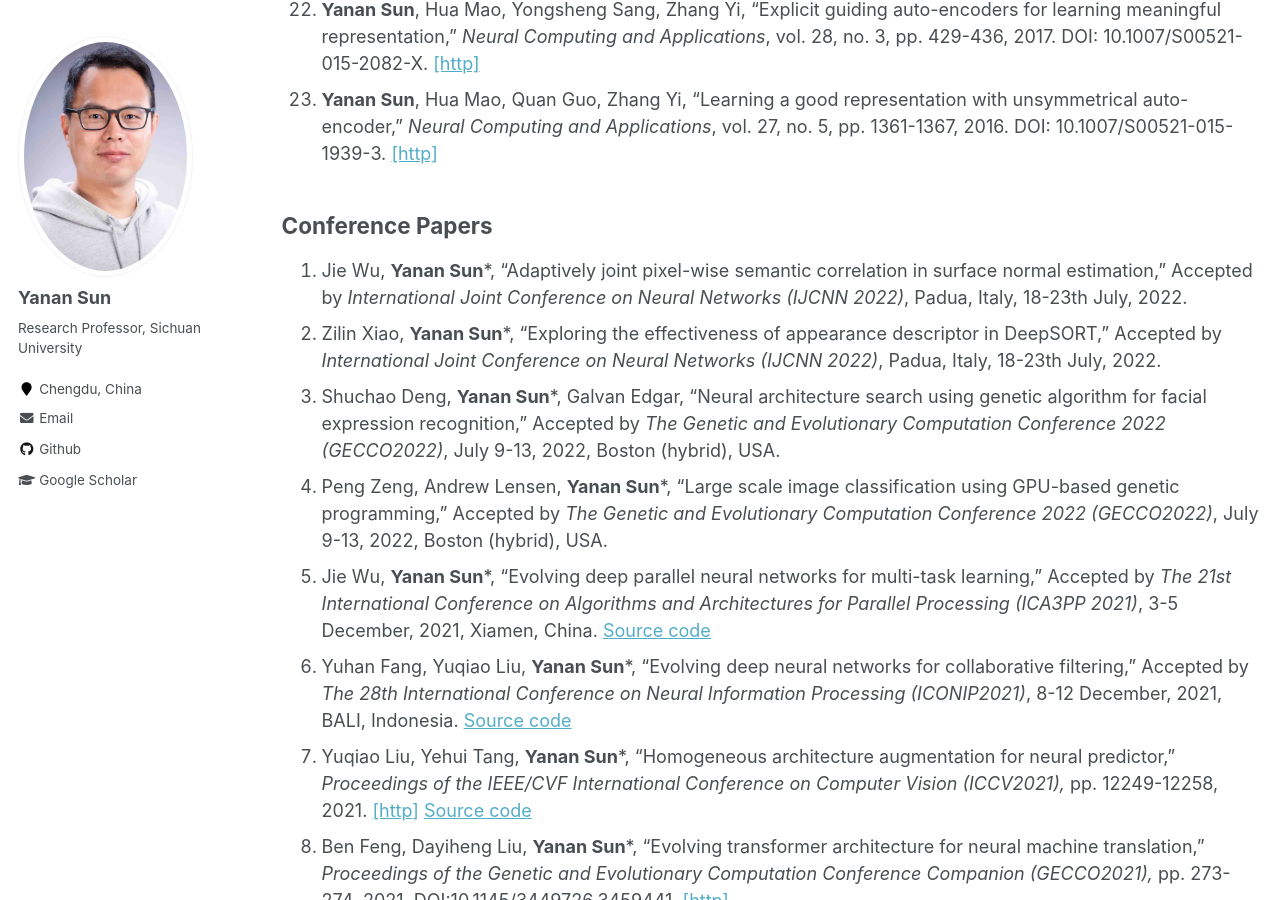
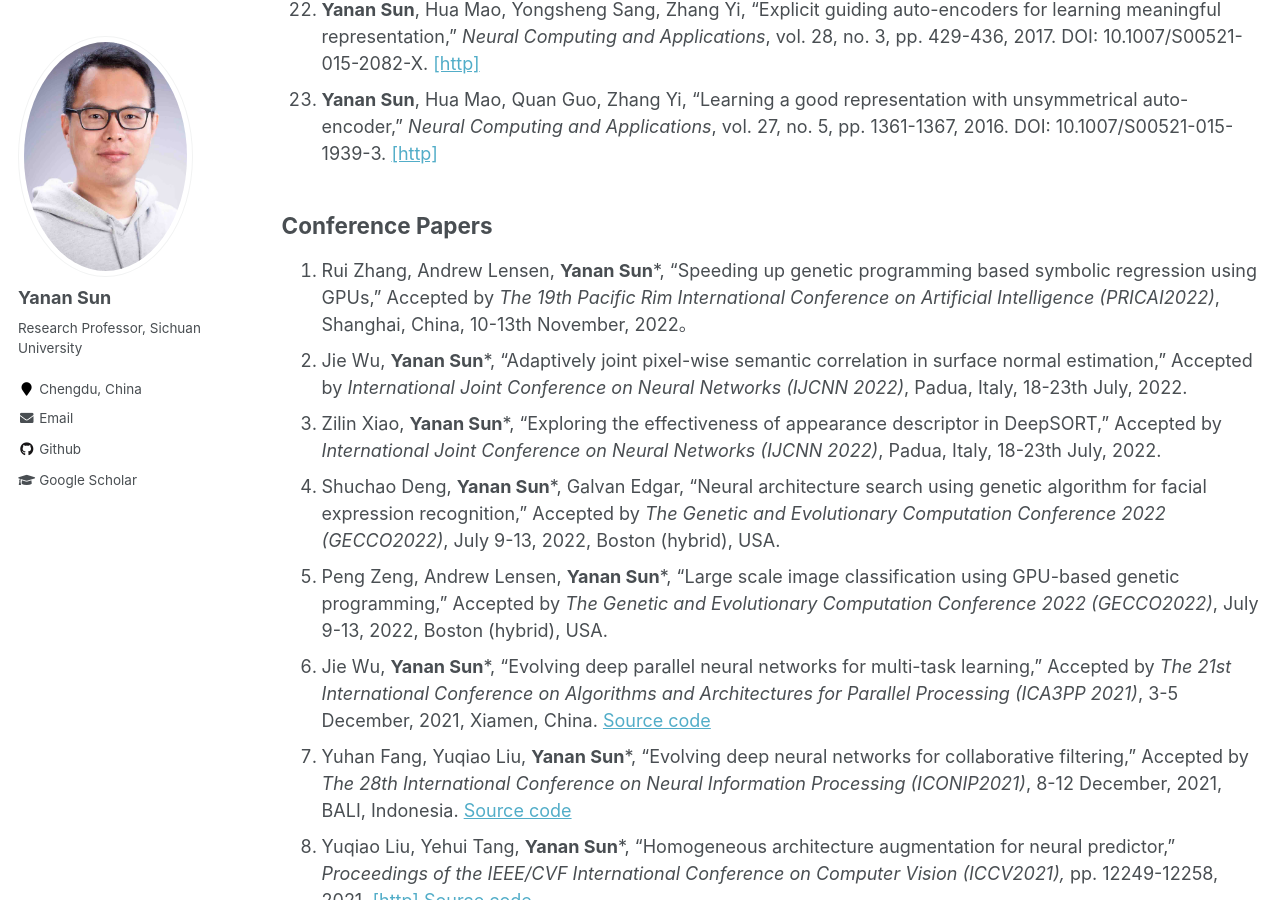
Before and after one commit to yn-sun/yn-sun.github.io, a Jekyll site: the page built from _pages/publications.md, in a window 1280 px wide and 900 px high, scrolled down 2337 px. Built offline with Jekyll 4.4.1, drawn with Linux system fonts in a browser that asks for light colours; comment, search, counter and statistics services are not loaded.

Commit message:
Update publications.md

```diff
--- a/_pages/publications.md
+++ b/_pages/publications.md
@@ -35,25 +35,26 @@
 
 
 ## Conference Papers
-1. Jie Wu, **Yanan Sun***, "Adaptively joint pixel-wise semantic correlation in surface normal estimation," Accepted by <i>International Joint Conference on Neural Networks (IJCNN 2022)</i>, Padua, Italy, 18-23th July, 2022.
-2. Zilin Xiao, **Yanan Sun***, "Exploring the effectiveness of appearance descriptor in DeepSORT," Accepted by <i>International Joint Conference on Neural Networks (IJCNN 2022)</i>, Padua, Italy, 18-23th July, 2022.
-3. Shuchao Deng, **Yanan Sun***, Galvan Edgar, "Neural architecture search using genetic algorithm for facial expression recognition," Accepted by <i>The Genetic and Evolutionary Computation Conference 2022 (GECCO2022)</i>, July 9-13, 2022, Boston (hybrid), USA.
-4. Peng Zeng, Andrew Lensen, **Yanan Sun***, "Large scale image classification using GPU-based genetic programming," Accepted by <i>The Genetic and Evolutionary Computation Conference 2022 (GECCO2022)</i>, July 9-13, 2022, Boston (hybrid), USA.
-5. Jie Wu, **Yanan Sun***, "Evolving deep parallel neural networks for multi-task learning," Accepted by <i>The 21st International Conference on Algorithms and Architectures for Parallel Processing (ICA3PP 2021)</i>, 3-5 December, 2021, Xiamen, China. [Source code](https://github.com/J-Wu97/EVO-MTL)
-6. Yuhan Fang, Yuqiao Liu, **Yanan Sun***, "Evolving deep neural networks for collaborative filtering," Accepted by <i>The 28th International Conference on Neural Information Processing (ICONIP2021)</i>, 8-12 December, 2021, BALI, Indonesia. [Source code](https://github.com/PRIEEE/Evolve-CF)
-7. Yuqiao Liu, Yehui Tang, **Yanan Sun***, "Homogeneous architecture augmentation for neural predictor," <i>Proceedings of the IEEE/CVF International Conference on Computer Vision (ICCV2021),</i> pp. 12249-12258, 2021. [[http]](https://openaccess.thecvf.com/content/ICCV2021/html/Liu_Homogeneous_Architecture_Augmentation_for_Neural_Predictor_ICCV_2021_paper.html) [Source code](https://github.com/lyq998/HAAP)
-8. Ben Feng, Dayiheng Liu, **Yanan Sun***, "Evolving transformer architecture for neural machine translation," <i>Proceedings of the Genetic and Evolutionary Computation Conference Companion (GECCO2021),</i> pp. 273-274, 2021. DOI:10.1145/3449726.3459441. [[http]](https://dl.acm.org/doi/abs/10.1145/3449726.3459441)
-9. Junhao Huang, Bing Xue, **Yanan Sun**, Mengjie Zhang, "A flexible variable-length particle swarm optimization approach to convolutional neural network architecture design," Accepted by <i>IEEE Congress on Evolutionary Computation 2021 (CEC2021)</i>, 28 June-1 July, Kraków, Poland (VIRTUAL), 2021. DOI: 10.1109/CEC45853.2021.9504716. [[http]](https://ieeexplore.ieee.org/document/9504716) [Source code](https://github.com/HuangJunh/FPSO) <span style="color: #FF0000">Best Student Paper Nomination (ONLY four among >400 accepted papers)</span>
-10. Xun Zhou, A.K. Qin, **Yanan Sun**, Kay Chen Tan, "A survey of advances in evolutionary neural architecture search," Accepted by <i>IEEE Congress on Evolutionary Computation 2021 (CEC2021)</i>, 28 June-1 July, Kraków, Poland (VIRTUAL), 2021, DOI:10.1109/CEC45853.2021.9504890. [[http]](https://ieeexplore.ieee.org/document/9504890)
-11. Jindi Lv, Qing Ye, **Yanan Sun**, Juan Zhao, Jiancheng Lv, "Heart-Darts: Classification of heartbeats using differentiable architecture search," Accepted by <i>International Joint Conference on Neural Networks (IJCNN 2021)</i>, Virtual Event, 18-22th July, 2021, DOI:10.1109/IJCNN52387.2021.9534184. [[http]](https://ieeexplore.ieee.org/document/9534184) [Source code](https://github.com/yn-sun/paper_source_code/tree/main/Heart-Darts)
-12. Wenxin Zhao, **Yanan Sun**, Bing Xue, "Improved bianry particle swarm optimization with evolutionary population dynamic for key oncogene selection," Proceedings of <i>IEEE Symposium Series on Computational Intelligence (SSCI 2020)</i>, Canberra Australia, 1-4 December, 2020, PP. 897-904. DOI: 10.1109/SSCI47803.2020.9308540. [[http]](https://ieeexplore.ieee.org/abstract/document/9308540)
-13. Yuqiao Liu, **Yanan Sun**, Bing Xue, Mengjie Zhang, "Evolving deep convolutional neural networks for hyperspectral image denoising," Proceedings of <i>International Joint Conference on Neural Networks (IJCNN 2020)</i>, Glasgow (UK), 19-24th July, 2020, DOI: 10.1109/IJCNN48605.2020.9207509. [[http]](https://ieeexplore.ieee.org/document/9207509)  [Source code](https://github.com/lyq998/pytorch)
-14. Qing Ye, Yuxuan Han, **Yanan Sun**, Jiancheng Lv, "PSO-PS:Parameter synchronization with particle swarm optimization for distributed training of deep neural networks," Proceedings of <i>International Joint Conference on Neural Networks (IJCNN 2020)</i>, Glasgow (UK), 19-24th July, 2020, DOI: 10.1109/IJCNN48605.2020.9207698. [[http]](https://ieeexplore.ieee.org/document/9207698)
-15. William Irwin-Harris, **Yanan Sun**, Bing Xue, Mengjie Zhang, "A graph-based encoding for evolutionary convolutional neural network architecture design," Proceedings of <i>IEEE Congress on Evolutionary Computation 2019 (CEC2019)</i>, Wellington, New Zealand, 2019, pp. 546-553. DOI: 10.1109/CEC.2019.8790093. [[http]](https://ieeexplore.ieee.org/document/8790093)
-16. Bin Wang, **Yanan Sun**, Bing Xue, Mengjie Zhang, "Evolving deep neural networks by multi-objective particle swarm optimization for image classification," Proceedings of <i>the Genetic and Evolutionary Computation Conference 2019 (GECCO2019)</i>, Prague, Czech Republic, 2019, PP. 490-498. DOI: 10.1145/3321707.3321735. [[http]](https://dl.acm.org/doi/10.1145/3321707.3321735)
-17. Bin Wang, **Yanan Sun**, Bing Xue, Mengjie Zhang, “A hybrid GA-PSO method for evolving architecture and short connections of deep convolutional neural networks,” <i>PRICAI 2019: Trends in Artificial Intelligence</i>, Yanuca Island, Cuvu, Fiji, 2019, pp. 650-663. DOI: 10.1007/978-3-030-29894-4_52. [[http]](https://link.springer.com/chapter/10.1007%2F978-3-030-29894-4_52)
-18. Bin Wang, **Yanan Sun**, Bing Xue, Mengjie Zhang, "A hybrid differential evolution approach to designing deep convolutional neural networks for image classification," <i>AI 2018: Advances in Artificial Intelligence</i>, Wellington, New Zealand, 2018, pp. 237-250. DOI: 10.1007/978-3-030-03991-2_24. [[http]](https://link.springer.com/chapter/10.1007%2F978-3-030-03991-2_24)
-19. **Yanan Sun**, Bing Xue, Mengjie Zhang, Gary G. Yen, "An experimental study on hyper-parameter optimization for stacked auto-encoders," Proceedings of <i>IEEE Congress on Evolutionary Computation 2018 (CEC2018)</i>, Rio de Janeiro, Brazil, 2018, pp. 638-645. DOI: 10.1109/CEC.2018.8477921. [[http]](https://ieeexplore.ieee.org/document/8477921)
-20. Bin Wang, **Yanan Sun**, Bing Xue, Mengjie Zhang, "Evolving deep convolutional neural networks by variable-length particle swarm optimization for image classification," Proceedings of <i>IEEE Congress on Evolutionary Computation 2018 (CEC2018)</i>, Rio de Janeiro, Brazil, 2018, pp. 1514-1521. DOI: 10.1109/CEC.2018.8477735. [[http]](https://ieeexplore.ieee.org/abstract/document/8477735)
-21. **Yanan Sun**, Gary G. Yen, Zhang Yi, "Global View-based selection mechanism for many-objective evolutionary algorithm," Proceedings of <i>IEEE Congress on Evolutionary Computation 2017 (CEC2017)</i>, Donostia-San Sebastián, Spain, 2017, pp. 427-434. DOI: 10.1109/CEC.2017.7969343. [[http]](https://ieeexplore.ieee.org/document/7969343)
-22. **Yanan Sun**, Gary G. Yen, Hua Mao, Zhang Yi, "Manifold dimension reduction based clustering for multi-objective evolutionary algorithm," Proceedings of <i>IEEE Congress on Evolutionary Computation 2016 (CEC2016)</i>, Vancouver, Canada, 2016, pp. 3785-3792. DOI: 10.1109/CEC.2016.7744269. [[http]](https://ieeexplore.ieee.org/document/7744269)
+1. Rui Zhang, Andrew Lensen, **Yanan Sun***, "Speeding up genetic programming based symbolic regression using GPUs," Accepted by <i>The 19th Pacific Rim International Conference on Artificial Intelligence (PRICAI2022)</i>, Shanghai, China, 10-13th November, 2022。
+2. Jie Wu, **Yanan Sun***, "Adaptively joint pixel-wise semantic correlation in surface normal estimation," Accepted by <i>International Joint Conference on Neural Networks (IJCNN 2022)</i>, Padua, Italy, 18-23th July, 2022.
+3. Zilin Xiao, **Yanan Sun***, "Exploring the effectiveness of appearance descriptor in DeepSORT," Accepted by <i>International Joint Conference on Neural Networks (IJCNN 2022)</i>, Padua, Italy, 18-23th July, 2022.
+4. Shuchao Deng, **Yanan Sun***, Galvan Edgar, "Neural architecture search using genetic algorithm for facial expression recognition," Accepted by <i>The Genetic and Evolutionary Computation Conference 2022 (GECCO2022)</i>, July 9-13, 2022, Boston (hybrid), USA.
+5. Peng Zeng, Andrew Lensen, **Yanan Sun***, "Large scale image classification using GPU-based genetic programming," Accepted by <i>The Genetic and Evolutionary Computation Conference 2022 (GECCO2022)</i>, July 9-13, 2022, Boston (hybrid), USA.
+6. Jie Wu, **Yanan Sun***, "Evolving deep parallel neural networks for multi-task learning," Accepted by <i>The 21st International Conference on Algorithms and Architectures for Parallel Processing (ICA3PP 2021)</i>, 3-5 December, 2021, Xiamen, China. [Source code](https://github.com/J-Wu97/EVO-MTL)
+7. Yuhan Fang, Yuqiao Liu, **Yanan Sun***, "Evolving deep neural networks for collaborative filtering," Accepted by <i>The 28th International Conference on Neural Information Processing (ICONIP2021)</i>, 8-12 December, 2021, BALI, Indonesia. [Source code](https://github.com/PRIEEE/Evolve-CF)
+8. Yuqiao Liu, Yehui Tang, **Yanan Sun***, "Homogeneous architecture augmentation for neural predictor," <i>Proceedings of the IEEE/CVF International Conference on Computer Vision (ICCV2021),</i> pp. 12249-12258, 2021. [[http]](https://openaccess.thecvf.com/content/ICCV2021/html/Liu_Homogeneous_Architecture_Augmentation_for_Neural_Predictor_ICCV_2021_paper.html) [Source code](https://github.com/lyq998/HAAP)
+9. Ben Feng, Dayiheng Liu, **Yanan Sun***, "Evolving transformer architecture for neural machine translation," <i>Proceedings of the Genetic and Evolutionary Computation Conference Companion (GECCO2021),</i> pp. 273-274, 2021. DOI:10.1145/3449726.3459441. [[http]](https://dl.acm.org/doi/abs/10.1145/3449726.3459441)
+10. Junhao Huang, Bing Xue, **Yanan Sun**, Mengjie Zhang, "A flexible variable-length particle swarm optimization approach to convolutional neural network architecture design," Accepted by <i>IEEE Congress on Evolutionary Computation 2021 (CEC2021)</i>, 28 June-1 July, Kraków, Poland (VIRTUAL), 2021. DOI: 10.1109/CEC45853.2021.9504716. [[http]](https://ieeexplore.ieee.org/document/9504716) [Source code](https://github.com/HuangJunh/FPSO) <span style="color: #FF0000">Best Student Paper Nomination (ONLY four among >400 accepted papers)</span>
+11. Xun Zhou, A.K. Qin, **Yanan Sun**, Kay Chen Tan, "A survey of advances in evolutionary neural architecture search," Accepted by <i>IEEE Congress on Evolutionary Computation 2021 (CEC2021)</i>, 28 June-1 July, Kraków, Poland (VIRTUAL), 2021, DOI:10.1109/CEC45853.2021.9504890. [[http]](https://ieeexplore.ieee.org/document/9504890)
+12. Jindi Lv, Qing Ye, **Yanan Sun**, Juan Zhao, Jiancheng Lv, "Heart-Darts: Classification of heartbeats using differentiable architecture search," Accepted by <i>International Joint Conference on Neural Networks (IJCNN 2021)</i>, Virtual Event, 18-22th July, 2021, DOI:10.1109/IJCNN52387.2021.9534184. [[http]](https://ieeexplore.ieee.org/document/9534184) [Source code](https://github.com/yn-sun/paper_source_code/tree/main/Heart-Darts)
+13. Wenxin Zhao, **Yanan Sun**, Bing Xue, "Improved bianry particle swarm optimization with evolutionary population dynamic for key oncogene selection," Proceedings of <i>IEEE Symposium Series on Computational Intelligence (SSCI 2020)</i>, Canberra Australia, 1-4 December, 2020, PP. 897-904. DOI: 10.1109/SSCI47803.2020.9308540. [[http]](https://ieeexplore.ieee.org/abstract/document/9308540)
+14. Yuqiao Liu, **Yanan Sun**, Bing Xue, Mengjie Zhang, "Evolving deep convolutional neural networks for hyperspectral image denoising," Proceedings of <i>International Joint Conference on Neural Networks (IJCNN 2020)</i>, Glasgow (UK), 19-24th July, 2020, DOI: 10.1109/IJCNN48605.2020.9207509. [[http]](https://ieeexplore.ieee.org/document/9207509)  [Source code](https://github.com/lyq998/pytorch)
+15. Qing Ye, Yuxuan Han, **Yanan Sun**, Jiancheng Lv, "PSO-PS:Parameter synchronization with particle swarm optimization for distributed training of deep neural networks," Proceedings of <i>International Joint Conference on Neural Networks (IJCNN 2020)</i>, Glasgow (UK), 19-24th July, 2020, DOI: 10.1109/IJCNN48605.2020.9207698. [[http]](https://ieeexplore.ieee.org/document/9207698)
+16. William Irwin-Harris, **Yanan Sun**, Bing Xue, Mengjie Zhang, "A graph-based encoding for evolutionary convolutional neural network architecture design," Proceedings of <i>IEEE Congress on Evolutionary Computation 2019 (CEC2019)</i>, Wellington, New Zealand, 2019, pp. 546-553. DOI: 10.1109/CEC.2019.8790093. [[http]](https://ieeexplore.ieee.org/document/8790093)
+17. Bin Wang, **Yanan Sun**, Bing Xue, Mengjie Zhang, "Evolving deep neural networks by multi-objective particle swarm optimization for image classification," Proceedings of <i>the Genetic and Evolutionary Computation Conference 2019 (GECCO2019)</i>, Prague, Czech Republic, 2019, PP. 490-498. DOI: 10.1145/3321707.3321735. [[http]](https://dl.acm.org/doi/10.1145/3321707.3321735)
+18. Bin Wang, **Yanan Sun**, Bing Xue, Mengjie Zhang, “A hybrid GA-PSO method for evolving architecture and short connections of deep convolutional neural networks,” <i>PRICAI 2019: Trends in Artificial Intelligence</i>, Yanuca Island, Cuvu, Fiji, 2019, pp. 650-663. DOI: 10.1007/978-3-030-29894-4_52. [[http]](https://link.springer.com/chapter/10.1007%2F978-3-030-29894-4_52)
+19. Bin Wang, **Yanan Sun**, Bing Xue, Mengjie Zhang, "A hybrid differential evolution approach to designing deep convolutional neural networks for image classification," <i>AI 2018: Advances in Artificial Intelligence</i>, Wellington, New Zealand, 2018, pp. 237-250. DOI: 10.1007/978-3-030-03991-2_24. [[http]](https://link.springer.com/chapter/10.1007%2F978-3-030-03991-2_24)
+20. **Yanan Sun**, Bing Xue, Mengjie Zhang, Gary G. Yen, "An experimental study on hyper-parameter optimization for stacked auto-encoders," Proceedings of <i>IEEE Congress on Evolutionary Computation 2018 (CEC2018)</i>, Rio de Janeiro, Brazil, 2018, pp. 638-645. DOI: 10.1109/CEC.2018.8477921. [[http]](https://ieeexplore.ieee.org/document/8477921)
+21. Bin Wang, **Yanan Sun**, Bing Xue, Mengjie Zhang, "Evolving deep convolutional neural networks by variable-length particle swarm optimization for image classification," Proceedings of <i>IEEE Congress on Evolutionary Computation 2018 (CEC2018)</i>, Rio de Janeiro, Brazil, 2018, pp. 1514-1521. DOI: 10.1109/CEC.2018.8477735. [[http]](https://ieeexplore.ieee.org/abstract/document/8477735)
+22. **Yanan Sun**, Gary G. Yen, Zhang Yi, "Global View-based selection mechanism for many-objective evolutionary algorithm," Proceedings of <i>IEEE Congress on Evolutionary Computation 2017 (CEC2017)</i>, Donostia-San Sebastián, Spain, 2017, pp. 427-434. DOI: 10.1109/CEC.2017.7969343. [[http]](https://ieeexplore.ieee.org/document/7969343)
+23. **Yanan Sun**, Gary G. Yen, Hua Mao, Zhang Yi, "Manifold dimension reduction based clustering for multi-objective evolutionary algorithm," Proceedings of <i>IEEE Congress on Evolutionary Computation 2016 (CEC2016)</i>, Vancouver, Canada, 2016, pp. 3785-3792. DOI: 10.1109/CEC.2016.7744269. [[http]](https://ieeexplore.ieee.org/document/7744269)
```
